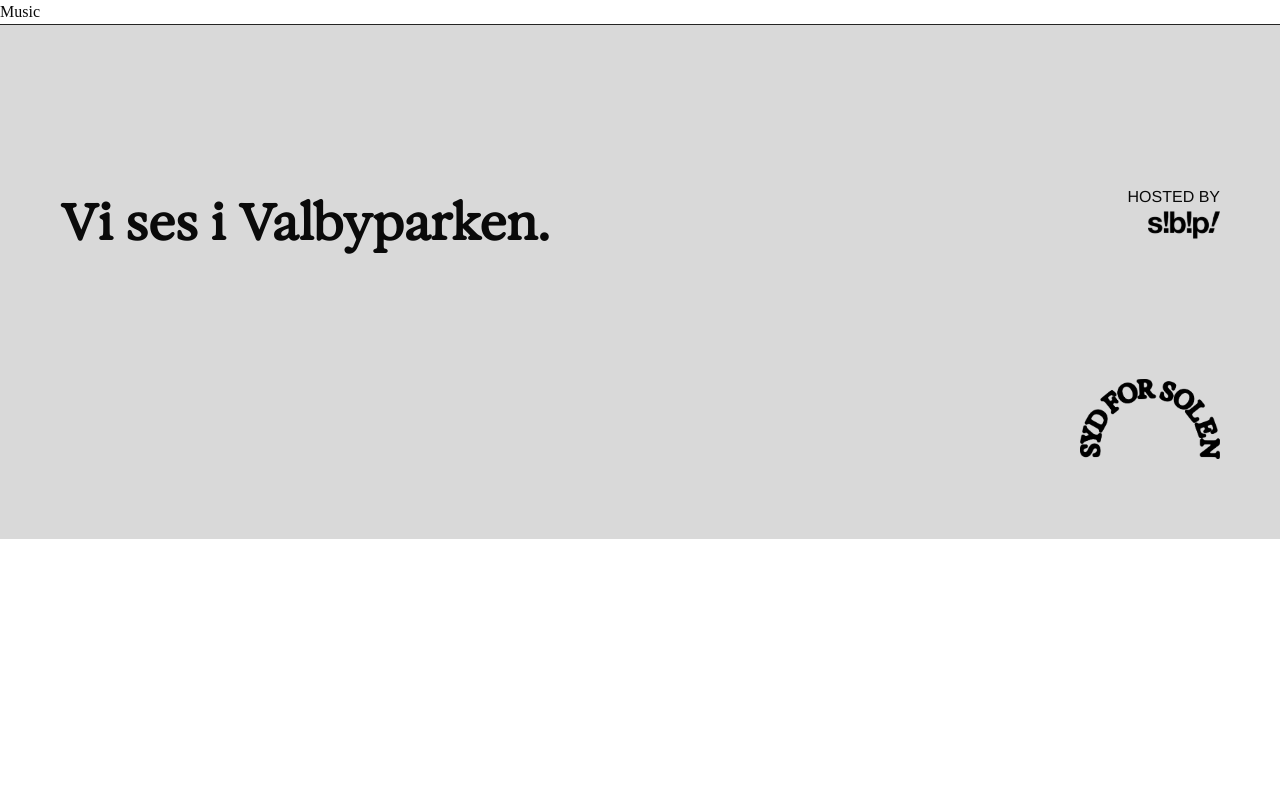
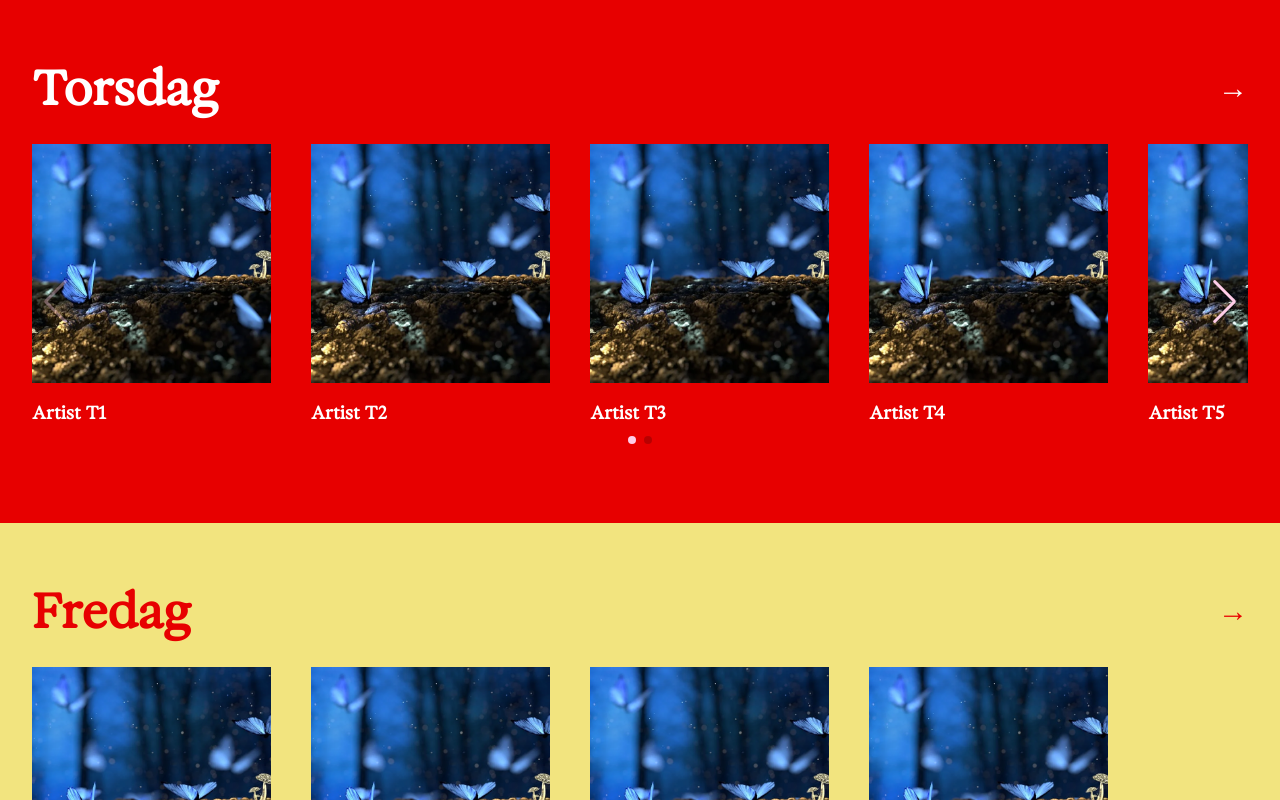
Before and after one commit to axwii/sydforsolenDemo, a Next.js app: page /musik in a window 1280 px wide. Shown: the top 800 px of the page. Built offline with nearby package versions, Linux system fonts and the light colour scheme.

Commit message:
Add Swiper integration for music program display and style adjustments

```diff
--- a/package.json
+++ b/package.json
@@ -20,6 +20,7 @@
     "react-dom": "^19.0.0",
     "react-fast-marquee": "^1.6.5",
     "split-type": "^0.3.4",
+    "swiper": "^11.2.6",
     "tailwind-merge": "^3.2.0",
     "tailwindcss-animate": "^1.0.7"
   },
--- a/src/app/globals.css
+++ b/src/app/globals.css
@@ -100,3 +100,31 @@
     @apply bg-background text-foreground;
   }
 }
+
+/* Swiper Styles for Music Page */
+.music-section-thursday .swiper-button-next,
+.music-section-thursday .swiper-button-prev,
+.music-section-thursday .swiper-pagination-bullet {
+  color: #FFCDE8; /* White */
+}
+.music-section-thursday .swiper-pagination-bullet-active {
+  background: #FFCDE8; /* White */
+}
+
+.music-section-friday .swiper-button-next,
+.music-section-friday .swiper-button-prev,
+.music-section-friday .swiper-pagination-bullet {
+  color: #CC4624; /* Orange */
+}
+.music-section-friday .swiper-pagination-bullet-active {
+  background: #CC4624; /* Orange */
+}
+
+.music-section-saturday .swiper-button-next,
+.music-section-saturday .swiper-button-prev,
+.music-section-saturday .swiper-pagination-bullet {
+  color: #0074C9; /* Blue */
+}
+.music-section-saturday .swiper-pagination-bullet-active {
+  background: #0074C9; /* Blue */
+}
--- a/src/app/musik/page.tsx
+++ b/src/app/musik/page.tsx
@@ -1,3 +1,121 @@
+'use client';
+
+import Image from 'next/image';
+// Import Swiper React components
+import { Swiper, SwiperSlide } from 'swiper/react';
+
+// Import Swiper styles
+import 'swiper/css';
+import 'swiper/css/navigation';
+import 'swiper/css/pagination';
+
+// import required modules
+import { Navigation, Pagination } from 'swiper/modules';
+
+// Placeholder data structure - replace with actual artist data
+const musicProgram = [
+  {
+    day: "Torsdag",
+    bgColor: "bg-red",
+    textColor: "text-white",
+    sectionClass: "music-section-thursday", // Added class for specific styling
+    artists: [
+      { id: 1, name: "Artist T1", image: "/images/placeholder.webp" },
+      { id: 2, name: "Artist T2", image: "/images/placeholder.webp" },
+      { id: 3, name: "Artist T3", image: "/images/placeholder.webp" },
+      { id: 4, name: "Artist T4", image: "/images/placeholder.webp" },
+      { id: 5, name: "Artist T5", image: "/images/placeholder.webp" },
+    ],
+  },
+  {
+    day: "Fredag",
+    bgColor: "bg-yellow",
+    textColor: "text-red",
+    sectionClass: "music-section-friday", // Added class for specific styling
+    artists: [
+      { id: 6, name: "Artist F1", image: "/images/placeholder.webp" },
+      { id: 7, name: "Artist F2", image: "/images/placeholder.webp" },
+      { id: 8, name: "Artist F3", image: "/images/placeholder.webp" },
+      { id: 9, name: "Artist F4", image: "/images/placeholder.webp" },
+    ],
+  },
+  {
+    day: "Lørdag",
+    bgColor: "bg-cream",
+    textColor: "text-blue",
+    sectionClass: "music-section-saturday", // Added class for specific styling
+    artists: [
+      { id: 10, name: "Artist L1", image: "/images/placeholder.webp" },
+      { id: 11, name: "Artist L2", image: "/images/placeholder.webp" },
+      { id: 12, name: "Artist L3", image: "/images/placeholder.webp" },
+      { id: 13, name: "Artist L4", image: "/images/placeholder.webp" },
+      { id: 14, name: "Artist L5", image: "/images/placeholder.webp" },
+      { id: 15, name: "Artist L6", image: "/images/placeholder.webp" },
+    ],
+  },
+];
+
 export default function Music() {
-  return <div>Music</div>;
+  return (
+    <div className="space-y-0">
+      {musicProgram.map((dayData) => (
+        <section key={dayData.day} className={`${dayData.bgColor} ${dayData.textColor} ${dayData.sectionClass} py-12 md:py-16 px-4 md:px-8`}>
+          <div className="container mx-auto">
+            {/* Flex container for heading and arrow */}
+            <div className="flex justify-between items-center mb-8">
+              <h2 className="text-3xl md:text-5xl font-bold font-exposure">
+                {dayData.day}
+              </h2>
+              {/* Simple arrow - consider replacing with an SVG icon if needed */}
+              <span className={`text-3xl ${dayData.textColor}`}>→</span>
+            </div>
+            <Swiper
+              modules={[Navigation, Pagination]}
+              spaceBetween={30} // Adjust spacing between slides
+              slidesPerView={1.5} // Show 1.5 slides on smallest screens
+              navigation // Enable navigation arrows
+              pagination={{ clickable: true }} // Enable pagination
+              breakpoints={{
+                // when window width is >= 640px
+                640: {
+                  slidesPerView: 2.5,
+                  spaceBetween: 20,
+                },
+                // when window width is >= 768px
+                768: {
+                  slidesPerView: 3.5,
+                  spaceBetween: 30,
+                },
+                // when window width is >= 1024px
+                1024: {
+                  slidesPerView: 4.5,
+                  spaceBetween: 40,
+                },
+              }}
+              className="mySwiper pb-10" // Add bottom padding to Swiper container for pagination space
+            >
+              {dayData.artists.map((artist) => (
+                <SwiperSlide key={artist.id}>
+                  {/* Add bottom margin to this container to space out from pagination */}
+                  <div className="flex flex-col mb-8">
+                    <div className="w-full aspect-square bg-neutral-200 mb-4 overflow-hidden">
+                      <Image
+                        src={artist.image}
+                        alt={artist.name}
+                        width={400} // Adjust as needed
+                        height={400} // Adjust as needed
+                        className="object-cover w-full h-full"
+                      />
+                    </div>
+                    {/* Apply the section's text color to the artist name */}
+                    <h3 className={`font-exposure text-lg font-bold ${dayData.textColor}`}>{artist.name}</h3>
+                  </div>
+                </SwiperSlide>
+              ))}
+            </Swiper>
+          </div>
+        </section>
+      ))}
+    </div>
+  );
 }
```
